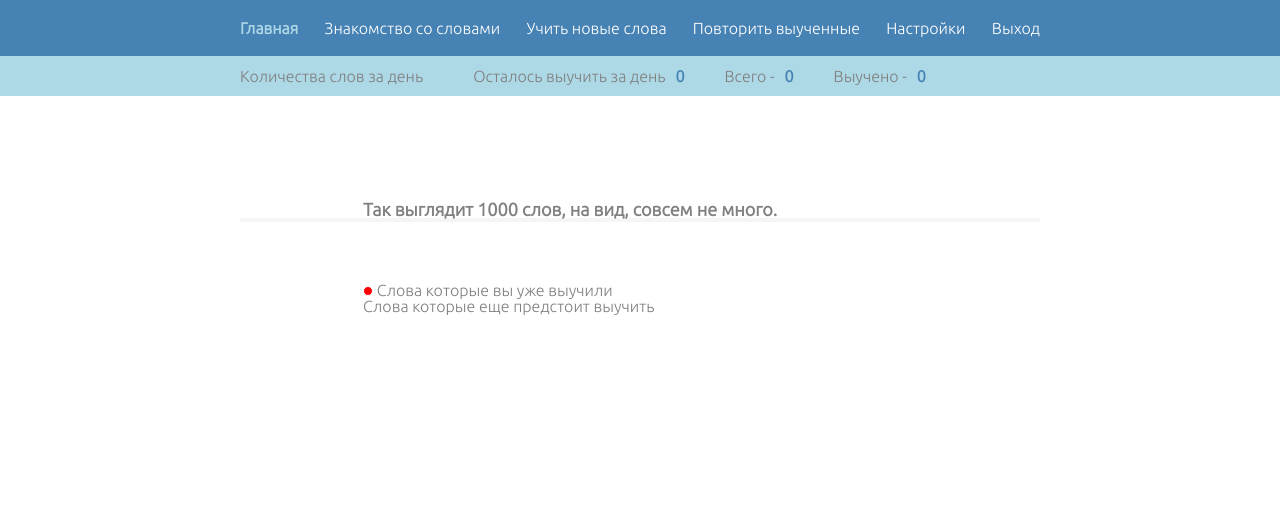
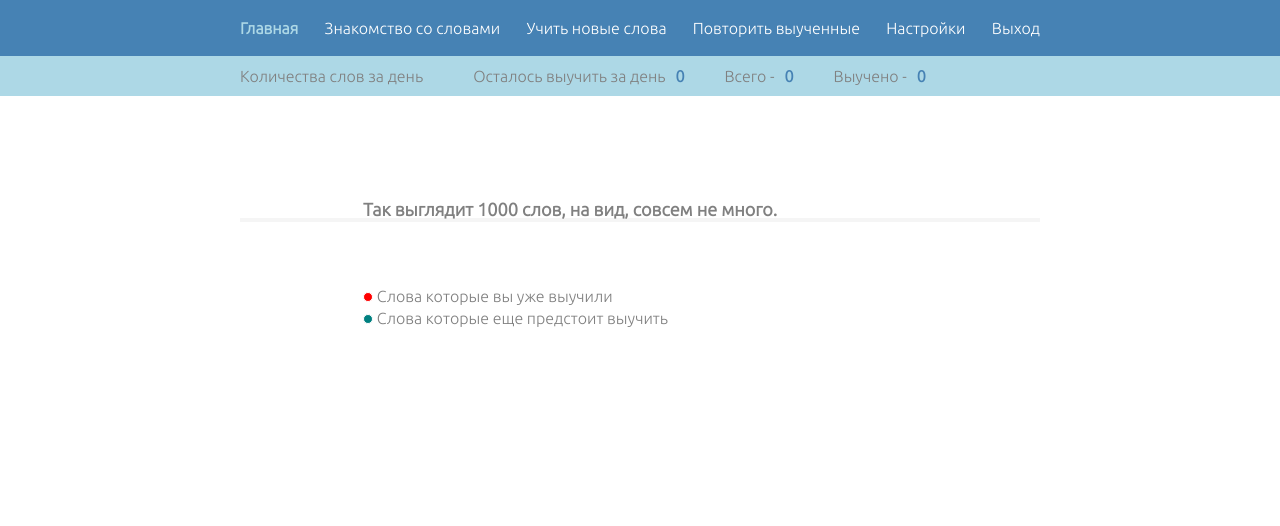
Before and after one commit to grachev21/Words1000, a Django app: page / in a window 1280 px wide. Shown: the top 526 px of the page. Run offline with Django 3.2, Linux system fonts and the light colour scheme; data that the repository does not hold is empty.

Commit message:
errors_class

```diff
--- a/add_db.py
+++ b/add_db.py
@@ -1,5 +1,6 @@
 import csv
 from words.models import WordsCard
+
 
 words_en = []
 transcription = []
--- a/words/separate_logic/play_on_words.py
+++ b/words/separate_logic/play_on_words.py
@@ -1,7 +1,9 @@
 import random
 from ..models import *
 
+# Класс настроек
 class Settings:
+    # Метод устанавливает количество слов
     def number_count_default(self):
         if not SettingsWordNumber.objects.exists():
             db = SettingsWordNumber(number_words=5)
--- a/words/static/words/css/styles.css
+++ b/words/static/words/css/styles.css
@@ -184,6 +184,18 @@ body {
     border-radius: 50%;
     height: 10px;
     width: 10px;
+    margin-top: 10px;
+}
+
+.circle_2 {
+    opacity: 100%;
+    display: inline-block;
+    background: teal;
+    border: 1px solid white;
+    border-radius: 50%;
+    height: 10px;
+    width: 10px;
+    margin-top: 10px;
 }
 
 /* Список слов */
--- a/words/templates/words/home.html
+++ b/words/templates/words/home.html
@@ -22,10 +22,9 @@
 
 <div class="info_list">
     <div class="list_circle_1_2">
-        <div class="circle_1"></div>
-        Слова которые вы уже выучили
-        <div class="circle_2"></div>
-        Слова которые еще предстоит выучить
+        <p><div class="circle_1"></div>  Слова которые вы уже выучили</p>
+        <p><div class="circle_2"></div>  Слова которые еще предстоит выучить</p>
+
     </div>
 </div>
 
--- a/words/views.py
+++ b/words/views.py
@@ -35,6 +35,7 @@ class IntroductionWords(DataMixin, ListView):
 
     def get_context_data(self, *, object_list=None, **kwargs):
         context = super().get_context_data(**kwargs)
+
         # Класс примиси
         var = self.list_variables(title='Знакомство', select=menu[1]['title'])
 
```
